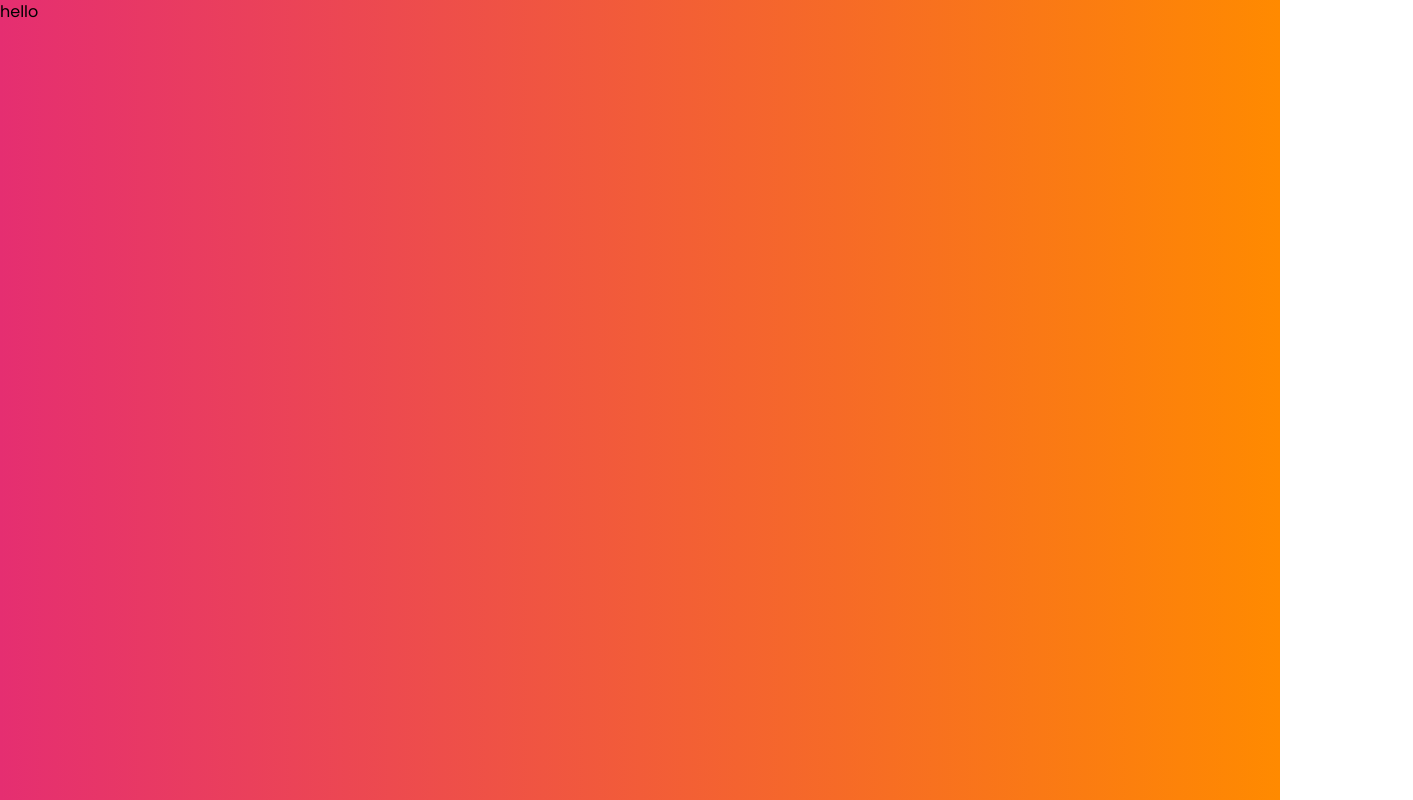
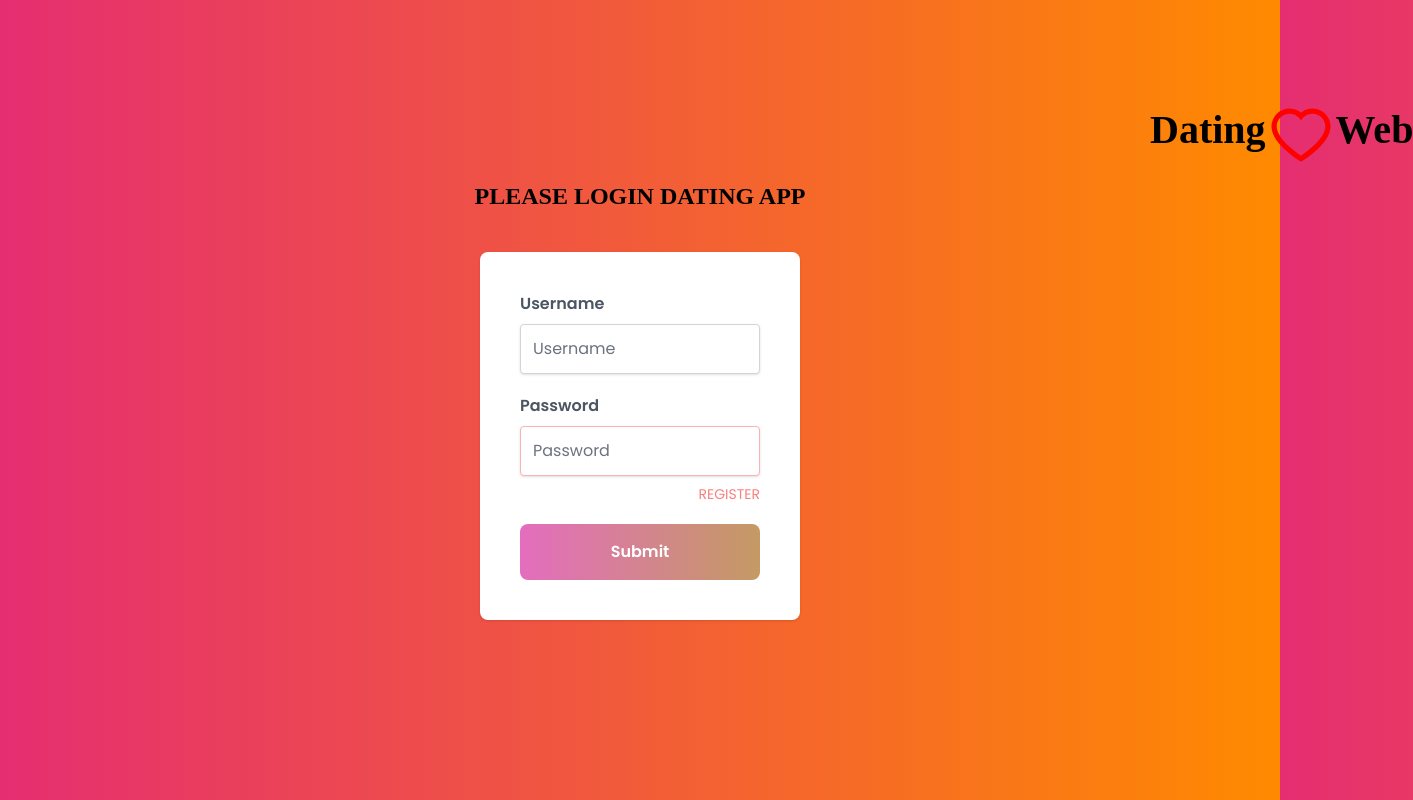
Before and after one commit to MStars-Academy-Github/Team-3, a Next.js app in the folder dating-app/: page / in a window 1280 px wide. Shown: the whole page, 1413 px wide, since content can reach past the window. Built offline with nearby package versions, Linux system fonts and the light colour scheme; a web font is replaced by a local one.

Commit message:
feat:user not logged in always loginpage appear

```diff
--- a/dating-app/components/Login.tsx
+++ b/dating-app/components/Login.tsx
@@ -13,13 +13,10 @@ const Login = (props: Props) => {
     e.preventDefault();
     const email = e.target.username.value;
     const password = e.target.password.value;
-    console.log(password);
     axios
       .post("http://localhost:4000/users/login", { email, password })
       .then((res) => {
         if (res.data.success === true) {
-          router.push("/main");
-          console.log(res);
           const user = {
             email: res.data.email,
             id: res.data.id,
@@ -27,9 +24,9 @@ const Login = (props: Props) => {
             age: res.data.age,
             token: res.data.token,
           };
-          console.log("dsfasdf");
           localStorage.setItem("user", JSON.stringify(user));
           setLocal(res.data.message);
+          router.push("/main");
         } else {
           setError(res.data.message);
         }
--- a/dating-app/pages/_app.tsx
+++ b/dating-app/pages/_app.tsx
@@ -3,9 +3,26 @@ import "../styles/register.css";
 import type { AppProps } from "next/app";
 import "../styles/logo.css";
 import "../styles/card.css";
-
+import Login from "../components/Login";
+import { useEffect, useState } from "react";
+import { useRouter } from "next/router";
+type User = {
+  name: String;
+  id: String;
+  age: Number;
+  email: String;
+};
 function MyApp({ Component, pageProps }: AppProps) {
-  return <Component {...pageProps} />;
+  const [user, setUser] = useState<User>();
+  const router = useRouter();
+  useEffect(() => {
+    if (localStorage.getItem("user")) {
+      setUser(JSON.parse(localStorage.getItem("user") || ""));
+      window.location.reload;
+    }
+  }, []);
+  console.log(user);
+  return <>{user ? <Component {...pageProps} /> : <Login />}</>;
 }
 
 export default MyApp;
```
